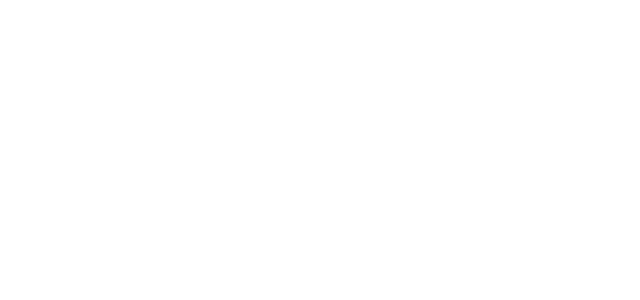
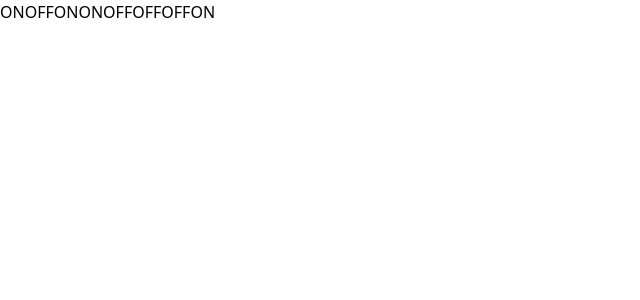
Before and after one commit to system-Barinda/React-project-of-learning, a React (Vite) app in the folder React_learning/: page / in a window 1280 px wide. Shown: the top 300 px of the page, without its empty margins (0-640 px from the left). Built offline with nearby package versions, Linux system fonts and the light colour scheme.

Commit message:
chore:corrected the all error

```diff
--- a/React_learning/src/props/firstPropos.jsx
+++ b/React_learning/src/props/firstPropos.jsx
@@ -1,7 +1,7 @@
-import { useState } from "react"
+import { useState } from "react";
 
-const Button = [
- { id: 1, color: "#F18D8B", on: true },
+const buttonsData = [
+  { id: 1, color: "#F18D8B", on: true },
   { id: 2, color: "#F5C280", on: false },
   { id: 3, color: "#EEEC79", on: true },
   { id: 4, color: "#64ED98", on: true },
@@ -9,19 +9,16 @@ const Button = [
   { id: 6, color: "#877FED", on: false },
   { id: 7, color: "#A57FE9", on: false },
   { id: 8, color: "#F289C1", on: true }
-]
-export default function App(){
-    const[btn,setBtn] = useState(Button);
-    const ap = btn.map((user) => {
-        return(
-            <>
-             <button key={user.id}>{user.on}</button>
-            </>
-        )
-    })
-    return(
-        <>
-       {ap}
-        </>
-    )
+];
+
+export default function App() {
+  const [btn, setBtn] = useState(buttonsData);
+
+  const ap = btn.map(user => (
+    <button key={user.id}>
+      {user.on ? "ON" : "OFF"}
+    </button>
+  ));
+
+  return <>{ap}</>;
 }
```
